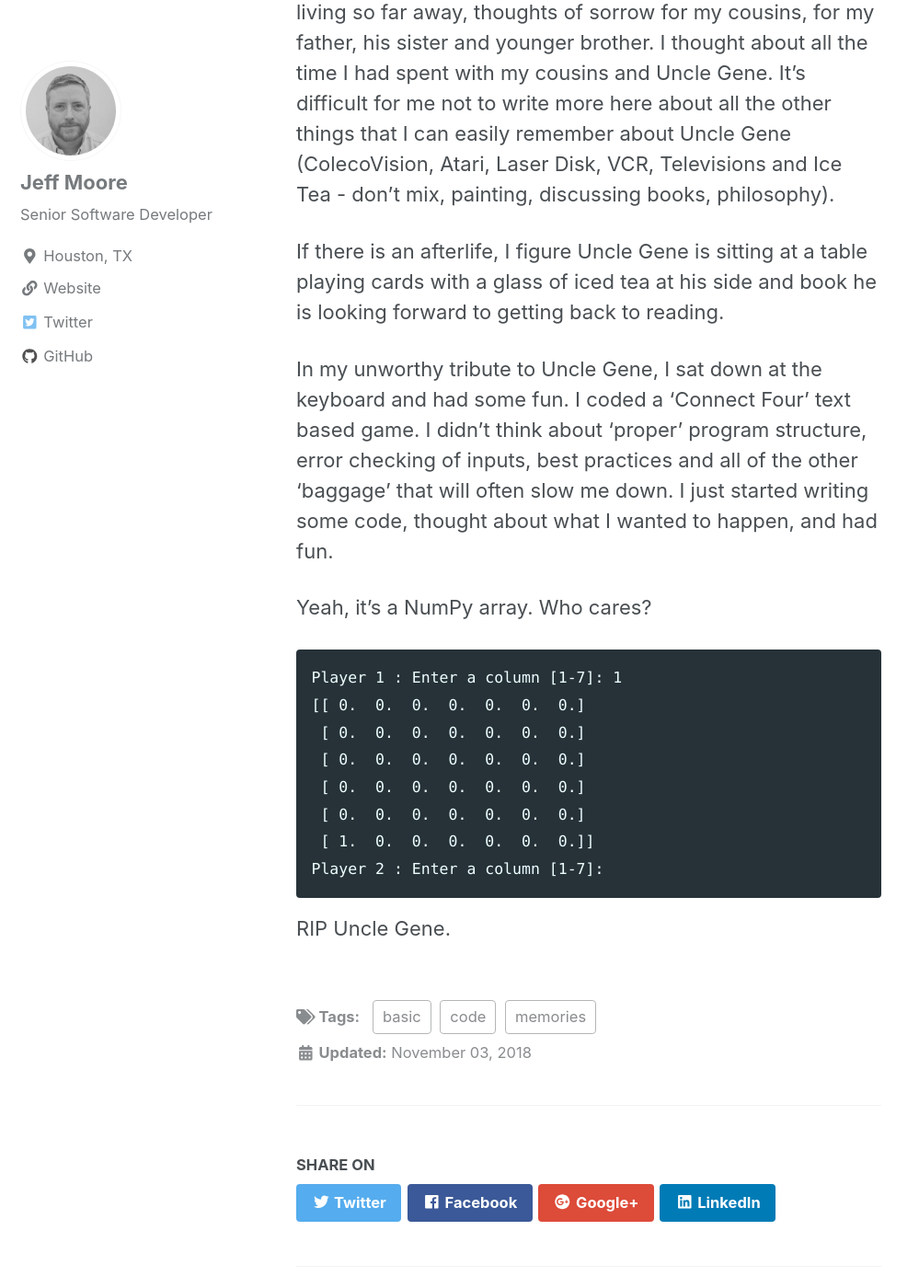
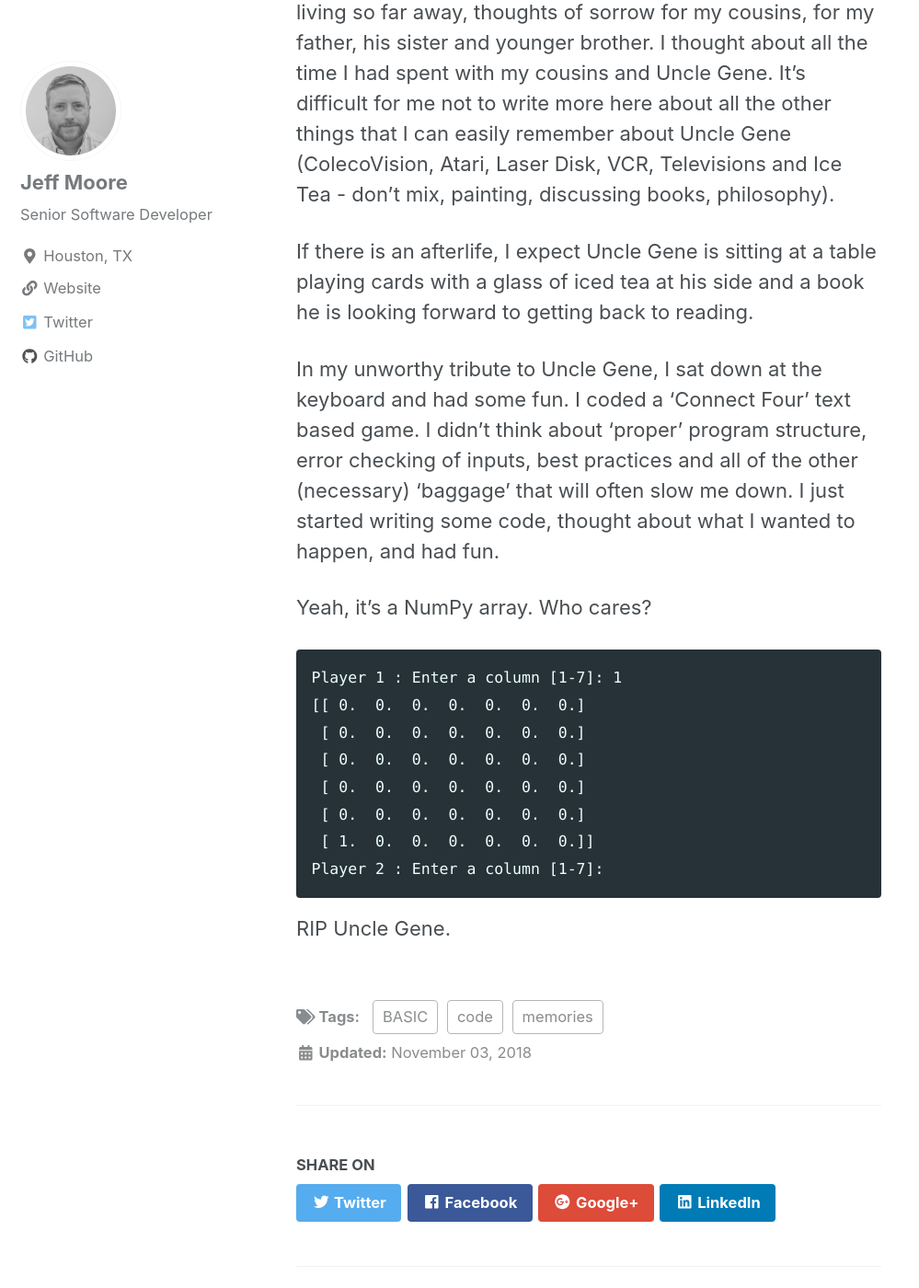
Before and after one commit to jemoore/old-jemoore.github.io, a Jekyll site: the page built from _posts/2018-11-03-first-code.md, in a window 1280 px wide and 1400 px high, scrolled down 2803 px. Shown: the whole window at 92% size, without its empty margins (0-999 px from the left). Built offline with Jekyll 4.4.1, drawn with Linux system fonts in a browser that asks for light colours; cached includes are drawn as plain includes; nearby versions of some CDN libraries.

Commit message:
Fix grammar

```diff
--- a/_posts/2018-11-03-first-code.md
+++ b/_posts/2018-11-03-first-code.md
@@ -1,7 +1,7 @@
 ---
 title: "Memories of My First Code"
 date: 2018-11-03
-tags: [code, basic, memories]
+tags: [code, BASIC, memories]
 header:
   image: "/images/trs-80-model3.jpg"
 excerpt: "Memories of my first code and my uncle who made it happen."
@@ -33,9 +33,9 @@ Uncle Gene was a multifaceted person.  He was an accomplished painter and writer
 ## The Day After
 I had a difficult time sleeping last night.  The thought of not being able to visit Uncle Gene again, thoughts of guilt for living so far away, thoughts of sorrow for my cousins, for my father, his sister and younger brother.  I thought about all the time I had spent with my cousins and Uncle Gene.  It's difficult for me not to write more here about all the other things that I can easily remember about Uncle Gene (ColecoVision, Atari, Laser Disk, VCR, Televisions and Ice Tea - don't mix, painting, discussing books, philosophy).
 
-If there is an afterlife, I figure Uncle Gene is sitting at a table playing cards with a glass of iced tea at his side and book he is looking forward to getting back to reading.
+If there is an afterlife, I expect Uncle Gene is sitting at a table playing cards with a glass of iced tea at his side and a book he is looking forward to getting back to reading.
 
-In my unworthy tribute to Uncle Gene, I sat down at the keyboard and had some fun.  I coded a 'Connect Four' text based game.  I didn't think about 'proper' program structure, error checking of inputs, best practices and all of the other 'baggage' that will often slow me down.  I just started writing some code, thought about what I wanted to happen, and had fun.
+In my unworthy tribute to Uncle Gene, I sat down at the keyboard and had some fun.  I coded a 'Connect Four' text based game.  I didn't think about 'proper' program structure, error checking of inputs, best practices and all of the other (necessary) 'baggage' that will often slow me down.  I just started writing some code, thought about what I wanted to happen, and had fun.
 
 Yeah, it's a NumPy array. Who cares?
 
```
